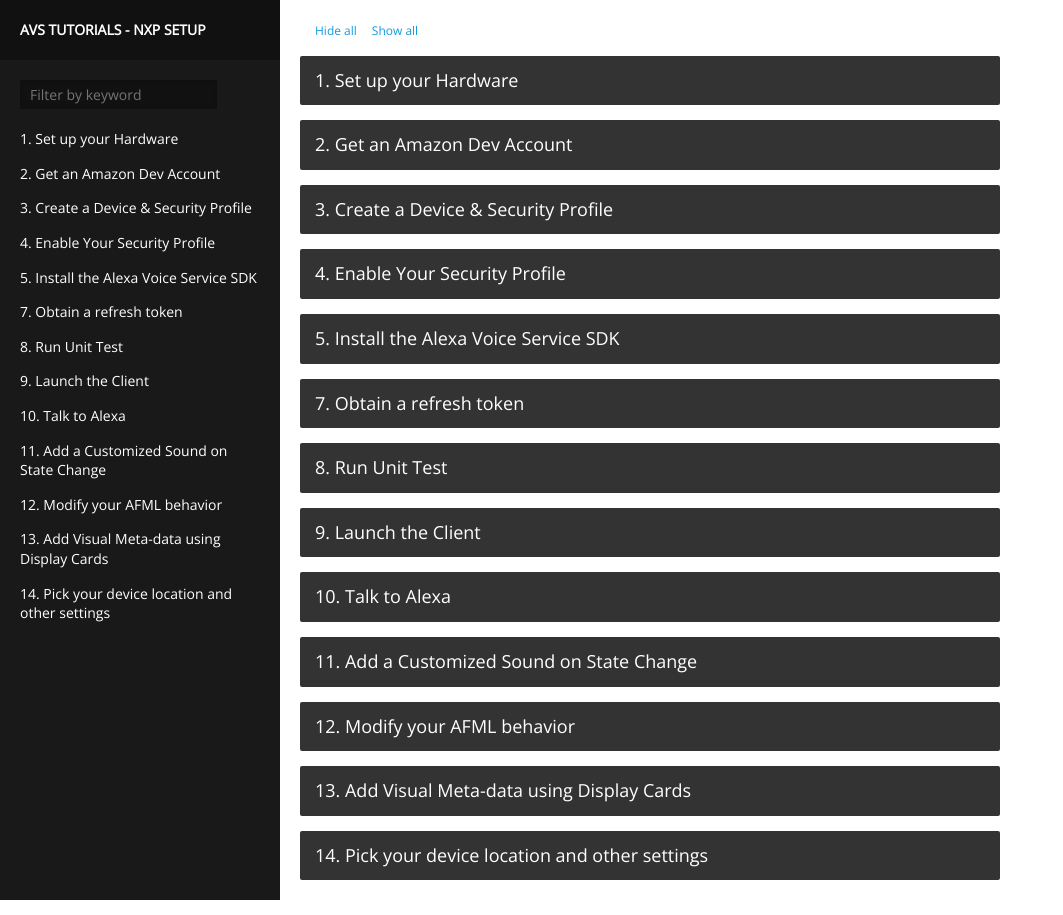
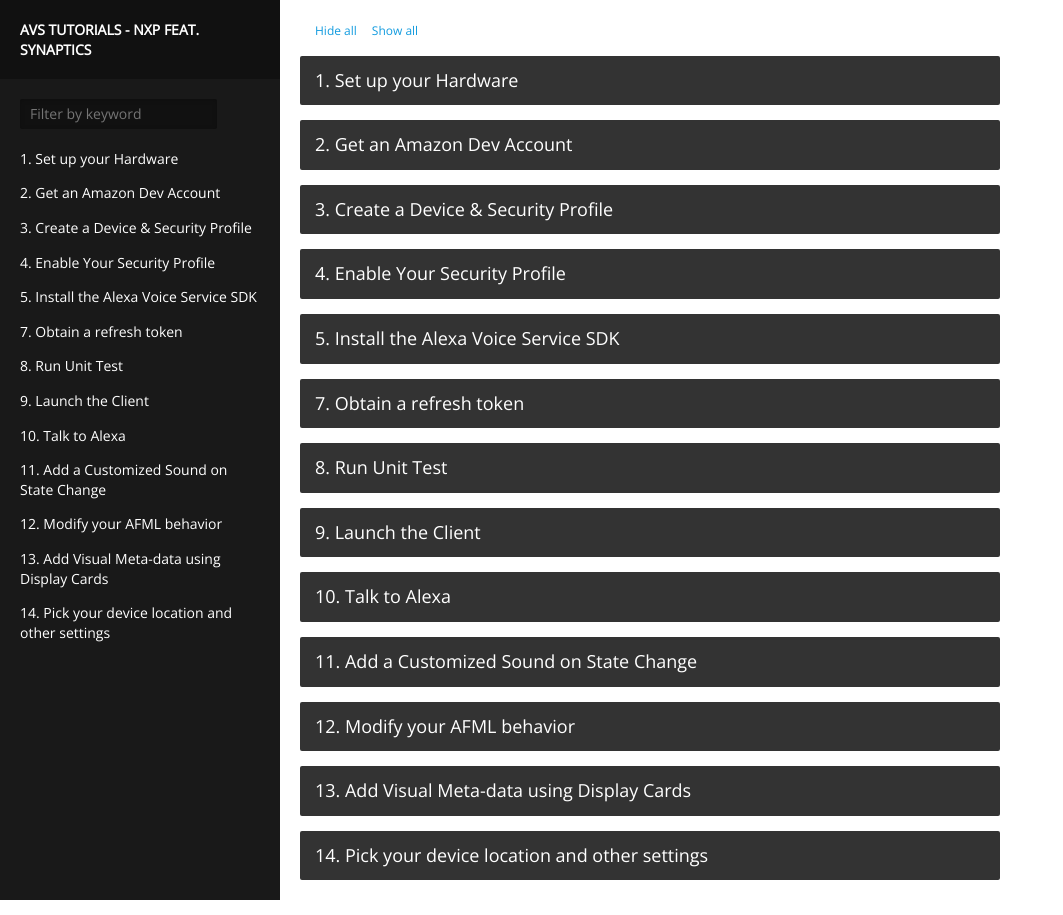
Before and after one commit to NXP-AVS-workshop/NXP-AVS-workshop, a Jekyll site: the page built from index.html, in a window 1280 px wide. Shown: the whole page, without its empty margins (0-1063 px from the left). Built offline with Jekyll 4.4.1, drawn with Linux system fonts in a browser that asks for light colours.

Commit message:
Update _config.yml

```diff
--- a/_config.yml
+++ b/_config.yml
@@ -3,4 +3,4 @@ exclude: ['README.markdown']
 permalink: ':title'
 highlighter: 'pygments'
 safe: false
-title: 'AVS Tutorials - NXP Setup'
+title: 'AVS Tutorials - NXP feat. Synaptics'
```
